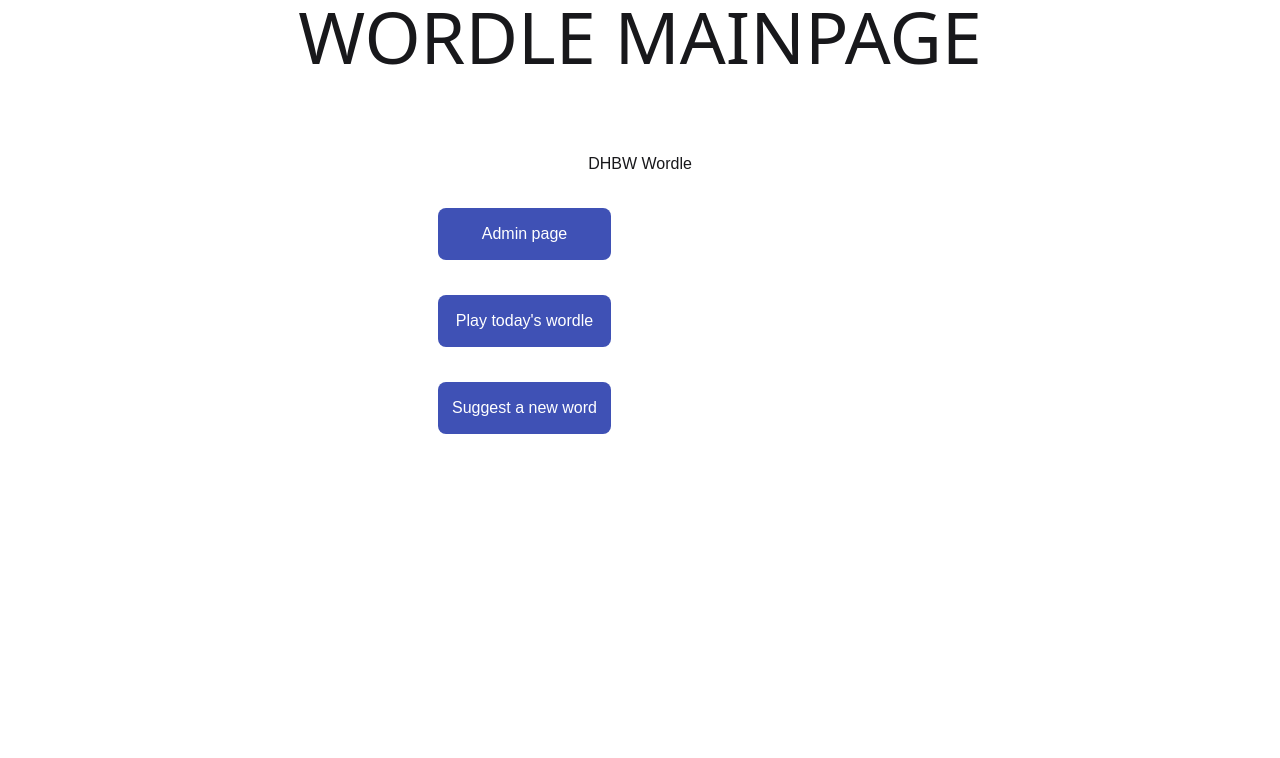
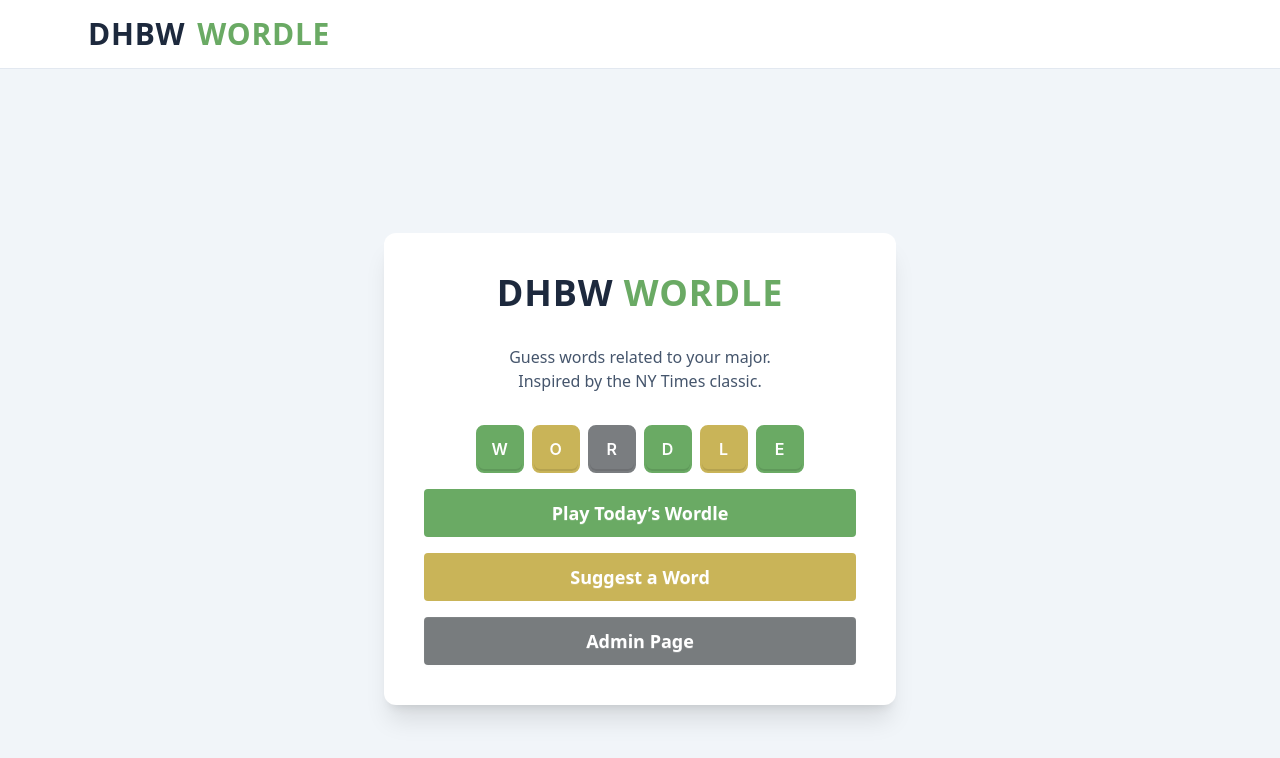
Before and after one commit to Sm9zaHVhCg/SW1-Project, an Angular app in the folder wordleFrontend/: page / in a window 1280 px wide. Shown: the top 758 px of the page. Built offline with nearby package versions, Linux system fonts and the light colour scheme.

Commit message:
Styled homepage and added header.

```diff
--- a/wordleFrontend/src/app/app.html
+++ b/wordleFrontend/src/app/app.html
@@ -1,6 +1,2 @@
-<main class="main">
-  <div class="text-center">
-    <a class="text-7xl" routerLink="">WORDLE MAINPAGE</a>
-  </div>
-</main>
+<app-header></app-header>
 <router-outlet></router-outlet>
--- a/wordleFrontend/src/app/app.ts
+++ b/wordleFrontend/src/app/app.ts
@@ -1,9 +1,10 @@
 import { Component, signal } from '@angular/core';
 import {RouterLink, RouterOutlet} from '@angular/router';
+import {Header} from './header/header';
 
 @Component({
   selector: 'app-root',
-  imports: [RouterOutlet, RouterLink],
+  imports: [RouterOutlet, Header],
   templateUrl: './app.html',
   styleUrl: './app.css'
 })
--- /dev/null
+++ b/wordleFrontend/src/app/header/header.html
@@ -0,0 +1,16 @@
+<header class="bg-white border-b border-slate-200">
+  <div class="max-w-6xl mx-auto px-6 py-4 flex items-center">
+
+    <a
+      routerLink="/"
+      class="flex items-center gap-3 font-extrabold tracking-wide
+             text-2xl md:text-3xl
+             hover:opacity-80 transition">
+
+      <span class="text-slate-800">DHBW</span>
+      <span class="text-wordle-green">WORDLE</span>
+
+    </a>
+
+  </div>
+</header>
--- a/wordleFrontend/src/app/home/home.html
+++ b/wordleFrontend/src/app/home/home.html
@@ -1,18 +1,60 @@
+<div class="min-h-screen bg-slate-100 flex items-center justify-center">
+  <div class="bg-white rounded-xl shadow-xl p-10 w-full max-w-lg text-center space-y-8">
 
-<div class="page">
-  <h1>DHBW Wordle</h1><br>
+    <!-- Title -->
+    <h1 class="text-4xl font-bold tracking-wide">
+      <span class="text-slate-800">DHBW </span>
+      <span class="text-wordle-green">WORDLE</span>
+    </h1>
 
-  <div class="menu">
-    <button routerLink="/admin">
-      Admin page
-    </button><br>
+    <!-- Subtitle -->
+    <p class="text-slate-600">
+      Guess words related to your major.<br />
+      Inspired by the NY Times classic.
+    </p>
 
-    <button routerLink="/game">
-      Play today's wordle
-    </button><br>
+    <!-- Decorative wordle tiles -->
+    <div class="flex justify-center gap-2 my-4">
+      <div class="tile green">W</div>
+      <div class="tile yellow">O</div>
+      <div class="tile gray">R</div>
+      <div class="tile green">D</div>
+      <div class="tile yellow">L</div>
+      <div class="tile green">E</div>
+    </div>
 
-    <button routerLink="/word-suggestion">
-      Suggest a new word
-    </button>
+    <!-- Menu -->
+    <div class="flex flex-col gap-4">
+      <!-- Play button (Wordle green) -->
+      <button
+        routerLink="/game"
+        class="btn btn-outline btn-lg text-white border-none"
+        style="background-color:#6aaa64"
+        onmouseover="this.style.backgroundColor='#5e9c58'"
+        onmouseout="this.style.backgroundColor='#6aaa64'">
+        Play Today’s Wordle
+      </button>
+
+      <!-- Suggest word -->
+      <button
+        routerLink="/word-suggestion"
+        class="btn btn-outline btn-lg text-white border-none"
+        style="background-color:#c9b458"
+        onmouseover="this.style.backgroundColor='#b8a84f'"
+        onmouseout="this.style.backgroundColor='#c9b458'">
+        Suggest a Word
+      </button>
+
+      <!-- Admin -->
+      <button
+        routerLink="/admin"
+        class="btn btn-lg text-white border-none"
+        style="background-color:#787c7e"
+        onmouseover="this.style.backgroundColor='#6b6f71'"
+        onmouseout="this.style.backgroundColor='#787c7e'">
+        Admin Page
+      </button>
+    </div>
+
   </div>
 </div>
--- a/wordleFrontend/src/styles.css
+++ b/wordleFrontend/src/styles.css
@@ -1,5 +1,9 @@
 @import "tailwindcss";
 @plugin "daisyui";
+
+.text-wordle-green {
+  color: #6aaa64;
+}
 
 .key {
   @apply px-3 py-2
```
Also changed, not shown: wordleFrontend/src/app/header/header.ts (added, +14 -0 lines), wordleFrontend/src/app/header/header.css (added), 1 other file (tests, documents, lock files or other folders).
